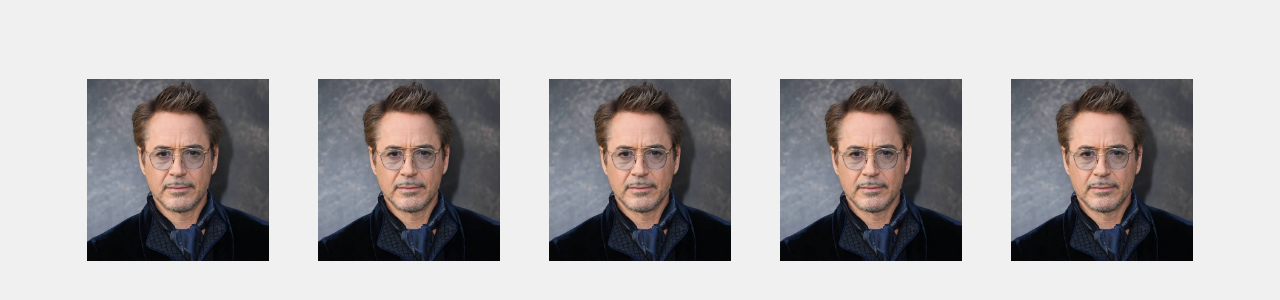
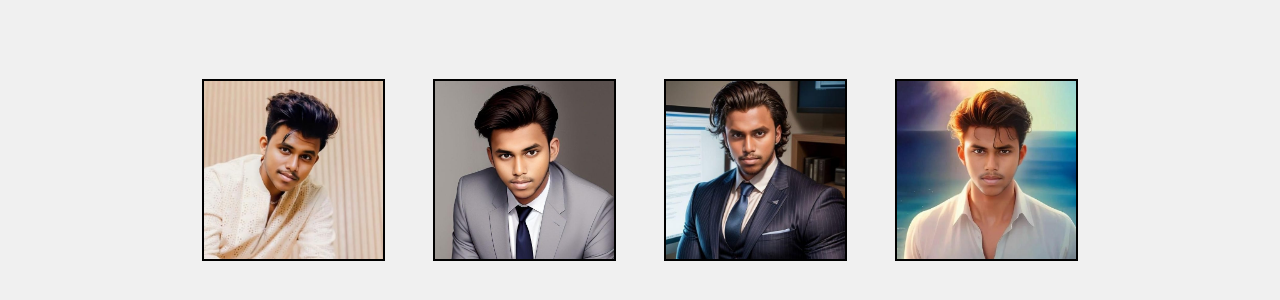
Before and after one commit to iampraveenanthony/card, a plain HTML site: page index.html in a window 1280 px wide. Shown: the part 230-530 px from the top of the page. Drawn offline with Linux system fonts and the light colour scheme.

Commit message:
changing code

```diff
--- a/index.html
+++ b/index.html
@@ -10,45 +10,37 @@
     <div class="container">
         <div class="box">
             <div class="imgBox">
-                <img src="images.jpg" alt="">
+                <img src="image1.jpg" alt="">
             </div>
             <div class="content">
-                <h2>Robert Downey Jr.</br>
-                <span>American Actor</span></h2>
+                <h2>PRAVEEN.R</br>
+                <span>Web Designer</span></h2>
             </div>
         </div>
         <div class="box">
             <div class="imgBox">
-                <img src="images.jpg" alt="">
+                <img src="image2.jpg" alt="">
             </div>
             <div class="content">
-                <h2>Robert Downey Jr.</br>
-                <span>American Actor</span></h2>
+                <h2>PRAVEEN.R</br>
+                <span>Web Designer</span></h2>
             </div>
         </div>
         <div class="box">
             <div class="imgBox">
-                <img src="images.jpg" alt="">
+                <img src="image3.jpg" alt="">
             </div>
             <div class="content">
-                <h2>Robert Downey Jr.</br>
-                <span>American Actor</span></h2>
+                <h2>PRAVEEN.R</br>
+                <span>Web Designer</span></h2>
             </div>
         </div><div class="box">
             <div class="imgBox">
-                <img src="images.jpg" alt="">
+                <img src="image4.jpg" alt="">
             </div>
             <div class="content">
-                <h2>Robert Downey Jr.</br>
-                <span>American Actor</span></h2>
-            </div>
-        </div><div class="box">
-            <div class="imgBox">
-                <img src="images.jpg" alt="">
-            </div>
-            <div class="content">
-                <h2>Robert Downey Jr.</br>
-                <span>American Actor</span></h2>
+                <h2>PRAVEEN.R</br>
+                <span>Web Designer</span></h2>
             </div>
         </div>
     </div>
--- a/style.css
+++ b/style.css
@@ -59,6 +59,7 @@ body {
   height: 30rem;
   object-fit: cover;
   resize: both;
+  border: 2px solid black;
 }
 
 .content {
```
Also changed, not shown: image1.jpg (added), image2.jpg (added), image3.jpg (added), image4.jpg (added), images.jpg (deleted).
